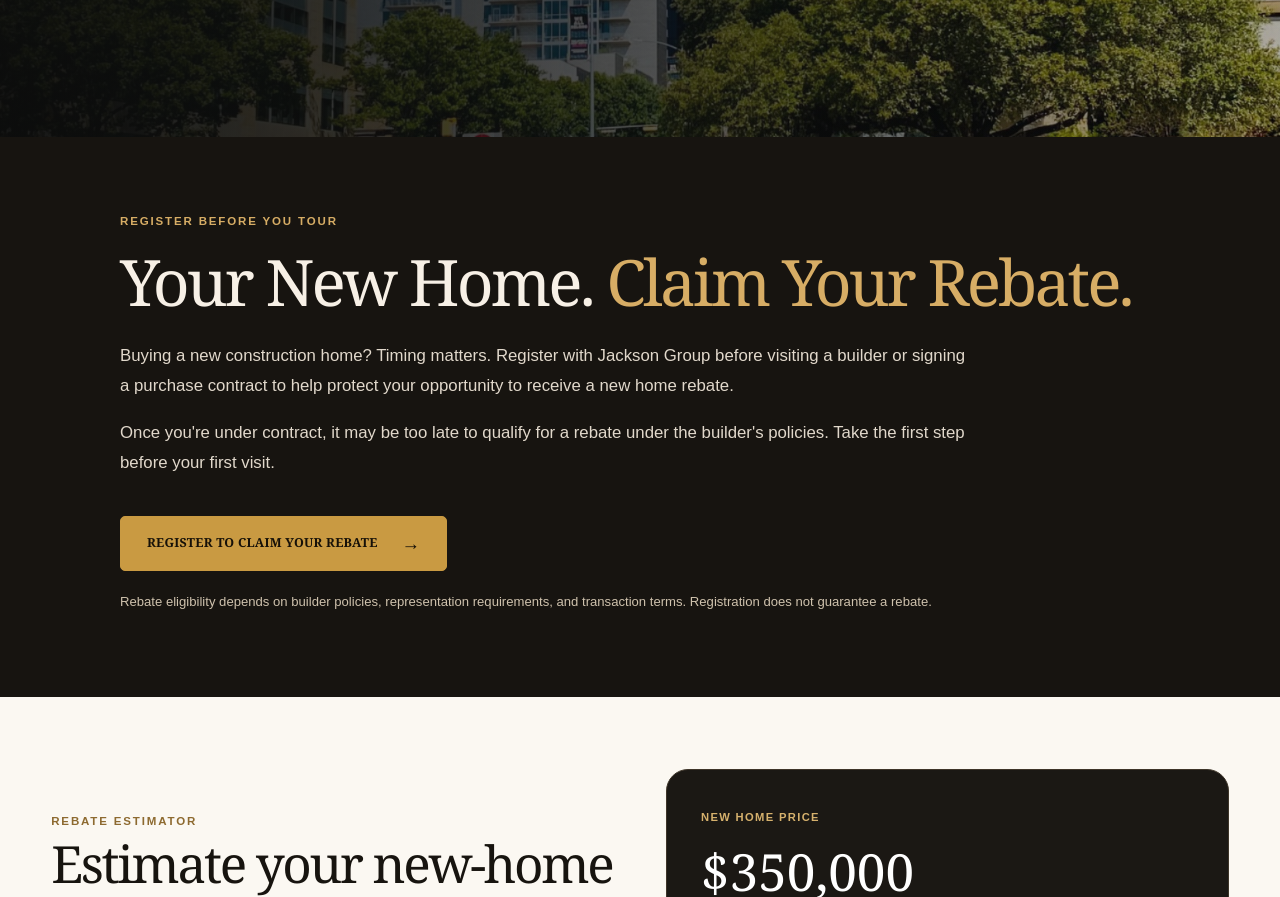
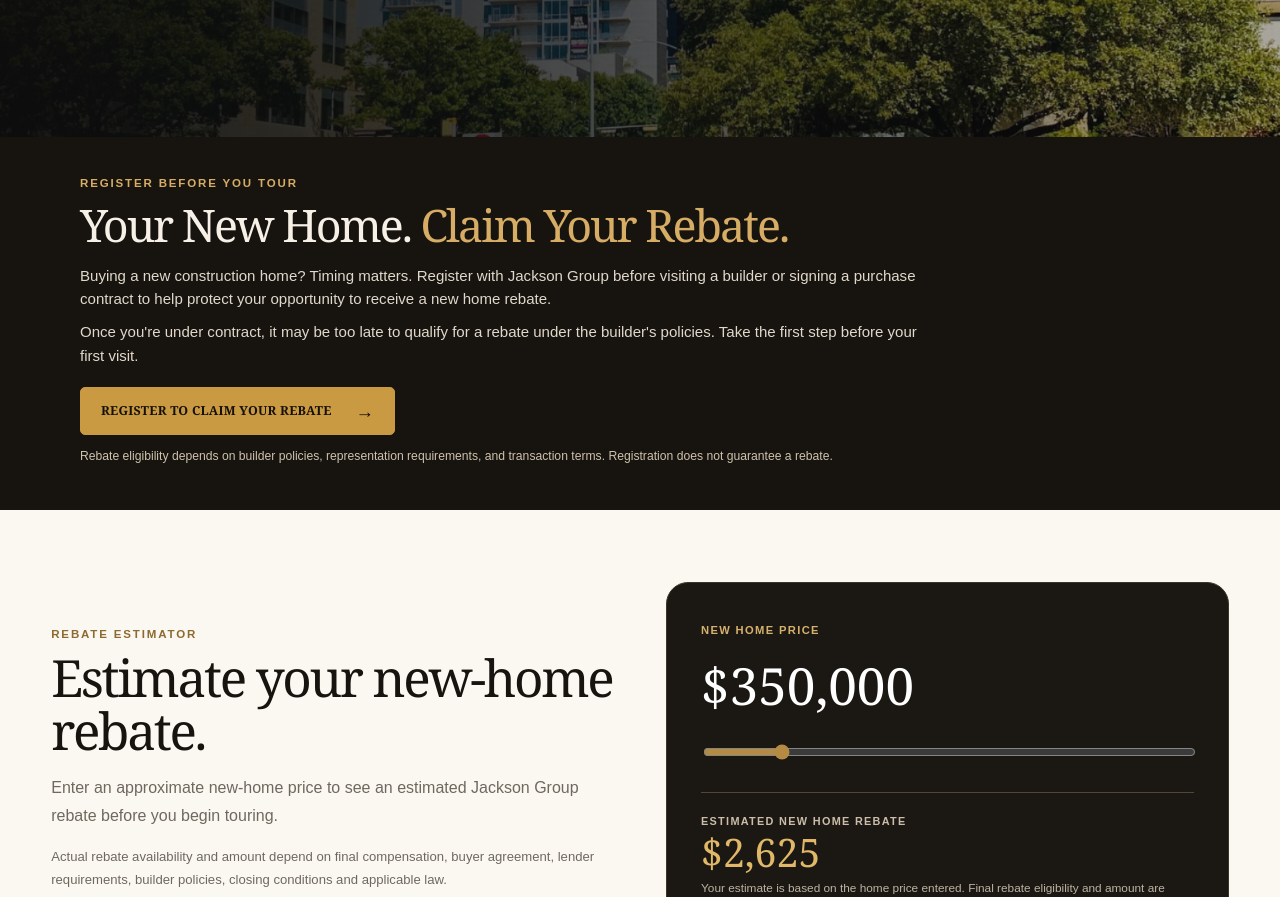
Before and after one commit to ryan-nicole/jackson-group-luxury-new-homes, a plain HTML site: page rebates/index.html in a window 1280 px wide. Shown: the part 660-1557 px from the top of the page. Drawn offline with Linux system fonts and the light colour scheme.

Commit message:
Make rebate registration section smaller

```diff
--- a/site-shell.css
+++ b/site-shell.css
@@ -352,3 +352,12 @@
 .jg-rebate-register-feature p{max-width:850px;font:400 1.05rem/1.8 Arial,sans-serif;color:#e1d8cb;margin:0 0 17px}
 .jg-rebate-register-feature .jg-premium-cta{margin-top:20px}
 .jg-rebate-register-feature small{display:block;max-width:820px;margin-top:20px;color:#cfc2ad;font:400 .82rem/1.6 Arial,sans-serif}
+
+/* Compact rebate registration banner above calculator */
+.jg-rebate-register-feature{padding:40px 0 44px!important}
+.jg-rebate-register-inner{max-width:1120px!important}
+.jg-rebate-register-feature h2{font-size:clamp(2rem,3.5vw,3.25rem)!important;margin:10px 0 14px!important}
+.jg-rebate-register-feature p{font-size:.94rem!important;line-height:1.55!important;margin-bottom:10px!important}
+.jg-rebate-register-feature .jg-premium-cta{margin-top:10px!important;min-height:48px!important;padding:11px 20px!important}
+.jg-rebate-register-feature small{margin-top:12px!important;font-size:.76rem!important}
+@media(max-width:650px){.jg-rebate-register-feature{padding:32px 0 36px!important}}
```
